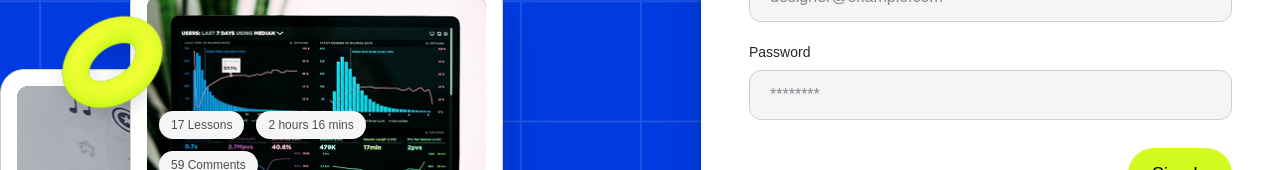
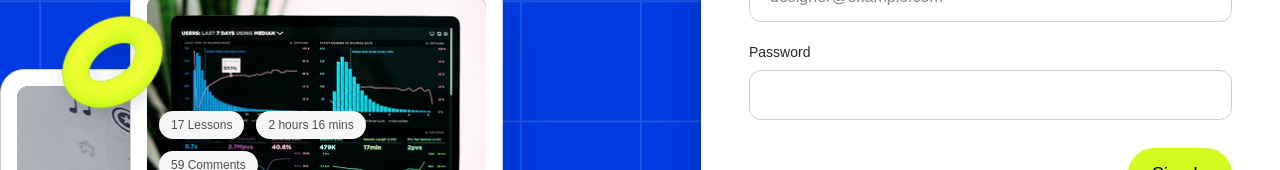
Before and after one commit to Ashfatul/doin-assignement, a Next.js app: page /login in a window 1280 px wide. Shown: the part 358-528 px from the top of the page. Built offline with nearby package versions, Linux system fonts and the light colour scheme; a web font is replaced by a local one.

Commit message:
Update input fields in LoginPage and RegisterPage to use a white background for improved visibility

```diff
--- a/app/login/page.tsx
+++ b/app/login/page.tsx
@@ -27,7 +27,7 @@ export default function LoginPage() {
                   <input
                      type="email"
                      placeholder="designer@example.com"
-                     className="w-full px-5 py-3 rounded-xl border border-border-light bg-background-alt font-sans text-base text-text-dark placeholder:text-text-muted focus:outline-none focus:border-primary transition-colors"
+                     className="w-full px-5 py-3 rounded-xl border border-border-light bg-white font-sans text-base text-text-dark placeholder:text-text-muted focus:outline-none focus:border-primary transition-colors"
                   />
                </div>
 
@@ -37,8 +37,8 @@ export default function LoginPage() {
                   </label>
                   <input
                      type="password"
-                     placeholder="********"
-                     className="w-full px-5 py-3 rounded-xl border border-border-light bg-background-alt font-sans text-base text-text-dark placeholder:text-text-muted focus:outline-none focus:border-primary transition-colors"
+
+                     className="w-full px-5 py-3 rounded-xl border border-border-light bg-white font-sans text-base text-text-dark placeholder:text-text-muted focus:outline-none focus:border-primary transition-colors"
                   />
                </div>
 
--- a/app/register/page.tsx
+++ b/app/register/page.tsx
@@ -25,7 +25,7 @@ export default function RegisterPage() {
             <input
               type="text"
               placeholder="Jamie Davis"
-              className="w-full px-5 py-3 rounded-xl border border-border-light bg-background-alt font-sans text-base text-text-dark placeholder:text-text-muted focus:outline-none focus:border-primary transition-colors"
+              className="w-full px-5 py-3 rounded-xl border border-border-light bg-white font-sans text-base text-text-dark placeholder:text-text-muted focus:outline-none focus:border-primary transition-colors"
             />
           </div>
 
@@ -34,7 +34,7 @@ export default function RegisterPage() {
             <input
               type="email"
               placeholder="designer@example.com"
-              className="w-full px-5 py-3 rounded-xl border border-border-light bg-background-alt font-sans text-base text-text-dark placeholder:text-text-muted focus:outline-none focus:border-primary transition-colors"
+              className="w-full px-5 py-3 rounded-xl border border-border-light bg-white font-sans text-base text-text-dark placeholder:text-text-muted focus:outline-none focus:border-primary transition-colors"
             />
           </div>
 
@@ -42,8 +42,8 @@ export default function RegisterPage() {
             <label className="font-sans font-medium text-sm text-text-dark">Password</label>
             <input
               type="password"
-              placeholder="********"
-              className="w-full px-5 py-3 rounded-xl border border-border-light bg-background-alt font-sans text-base text-text-dark placeholder:text-text-muted focus:outline-none focus:border-primary transition-colors"
+
+              className="w-full px-5 py-3 rounded-xl border border-border-light bg-white font-sans text-base text-text-dark placeholder:text-text-muted focus:outline-none focus:border-primary transition-colors"
             />
           </div>
 
```
